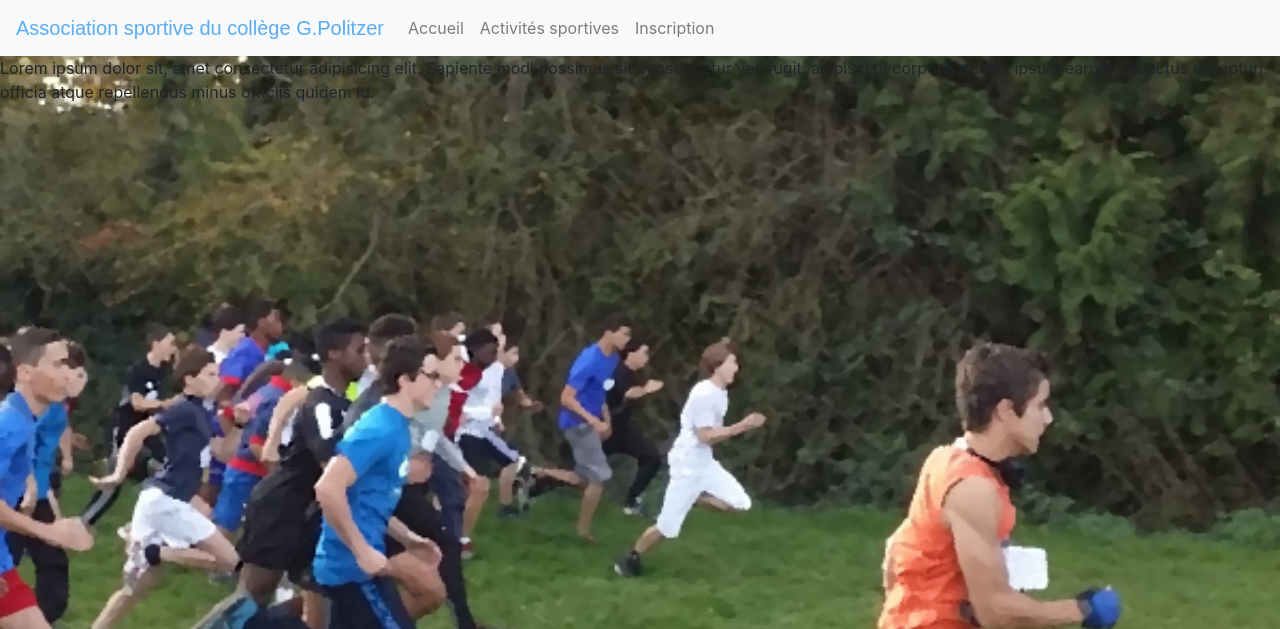
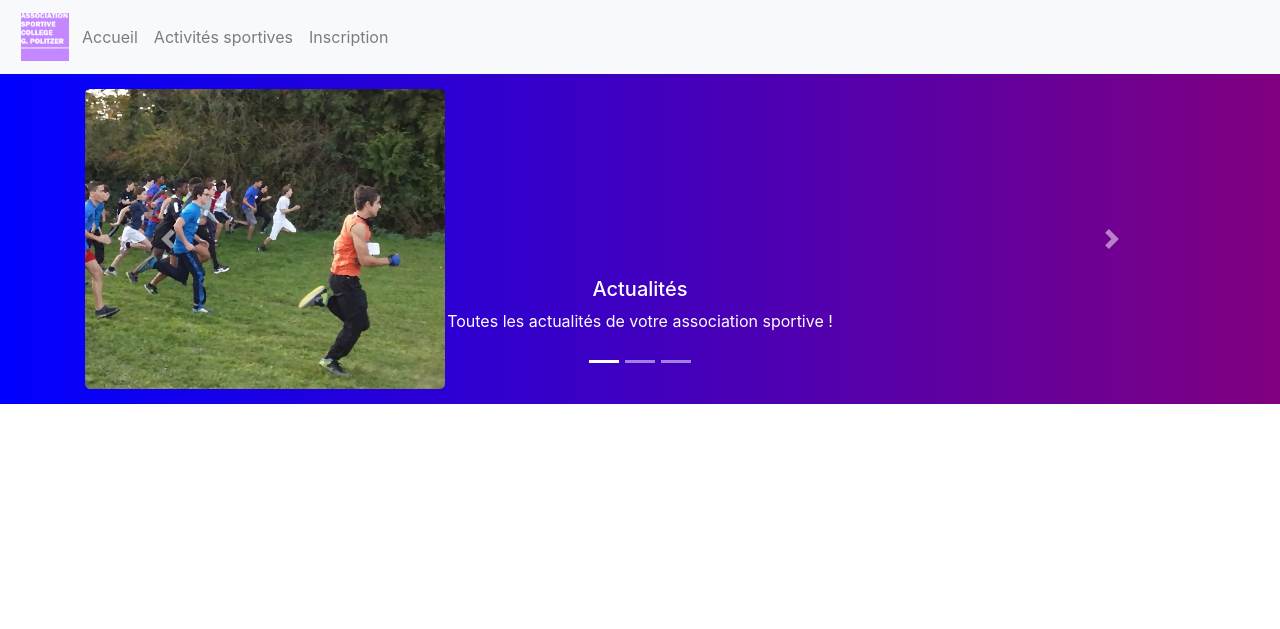
Before and after one commit to Pouce77/Evaluation-Studi, a PHP site: page / in a window 1280 px wide. Shown: the top 629 px of the page. Run offline with PHP 8.4, Linux system fonts and the light colour scheme.

Commit message:
Ajout logo, carousel, styles carousel

```diff
--- a/index.html
+++ b/index.html
@@ -13,7 +13,11 @@
   <body>
     <header>
       <nav class="navbar navbar-expand-lg navbar-light bg-light">
-        <a id="titleStyleNavBar" class="navbar-brand" href="#">Association sportive du collège G.Politzer</a>
+        <div class="logo">
+        <a href="index.html">
+          <img class="logoimg" src="logoascollege.png" alt="Logo de l'association">
+        </a>
+        </div>
         <button class="navbar-toggler" type="button" data-toggle="collapse"
                 data-target="#navbarNavDropdown"
                 aria-controls="navbarNavDropdown"
@@ -37,11 +41,48 @@
         </div>
       </nav>
     </header>
-    <section>
-      Lorem ipsum dolor sit, amet consectetur adipisicing elit. Sapiente modi possimus sit consequatur vel, fugit, adipisci ut corporis debitis ipsum earum. Delectus excepturi officia atque repellendus minus officiis quidem id.
-    </section>
+    <div class="container carouselboxstyle">
+        <div id="carouselExampleControls" class="carousel slide" data-ride="carousel">
+          <ol class="carousel-indicators">
+            <li data-target="#carouselExampleIndicators" data-slide-to="0" class="active"></li>
+            <li data-target="#carouselExampleIndicators" data-slide-to="1"></li>
+            <li data-target="#carouselExampleIndicators" data-slide-to="2"></li>
+          </ol>
+          <div class="carousel-inner">
+            <div class="carousel-item active">
+              <img class="d-block w-100 imgsizecarousel carouselborder" src="photocross.png" alt="First slide">
+              <div class="carousel-caption d-md-block">
+                <h5>Actualités</h5>
+                <p>Toutes les actualités de votre association sportive !</p>
+              </div>
+            </div>
+            <div class="carousel-item">
+              <img class="d-block w-100 imgsizecarousel carouselborder" src="assos-sportives.jpeg" alt="Second slide">
+              <div class="carousel-caption d-md-block">
+                <h5>Actualités</h5>
+                <p>Toutes les actualités de votre association sportive !</p>
+              </div>
+            </div>
+            <div class="carousel-item">
+              <img class="d-block w-100 imgsizecarousel carouselborder" src="logoascollege.png" alt="Third slide">
+              <div class="carousel-caption d-md-block">
+                <h5>Actualités</h5>
+                <p>Toutes les actualités de votre association sportive !</p>
+              </div>
+            </div>
+          </div>
+          <a class="carousel-control-prev" href="#carouselExampleControls" role="button" data-slide="prev">
+            <span class="carousel-control-prev-icon" aria-hidden="true"></span>
+            <span class="sr-only">Previous</span>
+          </a>
+          <a class="carousel-control-next" href="#carouselExampleControls" role="button" data-slide="next">
+            <span class="carousel-control-next-icon" aria-hidden="true"></span>
+            <span class="sr-only">Next</span>
+          </a>
+        </div>
+    </div>
     <script src="https://code.jquery.com/jquery-3.4.1.slim.min.js" integrity="sha384-J6qa4849blE2+poT4WnyKhv5vZF5SrPo0iEjwBvKU7imGFAV0wwj1yYfoRSJoZ+n" crossorigin="anonymous"></script>
-<script src="https://cdn.jsdelivr.net/npm/popper.js@1.16.0/dist/umd/popper.min.js" integrity="sha384-Q6E9RHvbIyZFJoft+2mJbHaEWldlvI9IOYy5n3zV9zzTtmI3UksdQRVvoxMfooAo" crossorigin="anonymous"></script>
-<script src="https://cdn.jsdelivr.net/npm/bootstrap@4.4.1/dist/js/bootstrap.min.js" integrity="sha384-wfSDF2E50Y2D1uUdj0O3uMBJnjuUD4Ih7YwaYd1iqfktj0Uod8GCExl3Og8ifwB6" crossorigin="anonymous"></script>
+    <script src="https://cdn.jsdelivr.net/npm/popper.js@1.16.0/dist/umd/popper.min.js" integrity="sha384-Q6E9RHvbIyZFJoft+2mJbHaEWldlvI9IOYy5n3zV9zzTtmI3UksdQRVvoxMfooAo" crossorigin="anonymous"></script>
+    <script src="https://cdn.jsdelivr.net/npm/bootstrap@4.4.1/dist/js/bootstrap.min.js" integrity="sha384-wfSDF2E50Y2D1uUdj0O3uMBJnjuUD4Ih7YwaYd1iqfktj0Uod8GCExl3Og8ifwB6" crossorigin="anonymous"></script>
   </body>
   </html>
--- a/styles.css
+++ b/styles.css
@@ -1,12 +1,36 @@
-#titleStyleNavBar{
-  font-family: Arial, Helvetica, sans-serif;
-  color: rgb(90, 172, 243);
+body{
+  background: fixed;
+  background: linear-gradient(to right, blue, purple);
+  background-repeat: no-repeat;
+  background-size: cover;
+}
+section{
+  background-color: rgba(240, 255, 255,0.5);
+  max-width: 50%;
+  max-height: 75%;
+  position: absolute;
+  margin: 10px;
+  padding: 10px;
+}
+.logo{
+  margin: 5px;
+}
+.logoimg{
+  max-width: 48px;
+  max-height: 48px
+
 }
 
-body{
-  background: fixed;
-  background-image: url(photocross.png);
-  background-repeat: no-repeat;
-  background-size: cover;
+.imgsizecarousel{
+  max-height: 300px;
+  max-width: fit-content;
+}
+.carouselborder{
+  border-radius: 5px;
 
 }
+.carouselboxstyle{
+  margin-top: 15px;
+  margin-bottom: 15px;
+  max-height: 300px;
+}
```
Also changed, not shown: activites.html (+45 -0 lines), assos-sportives.jpeg (added), logoascollege.png (added).
